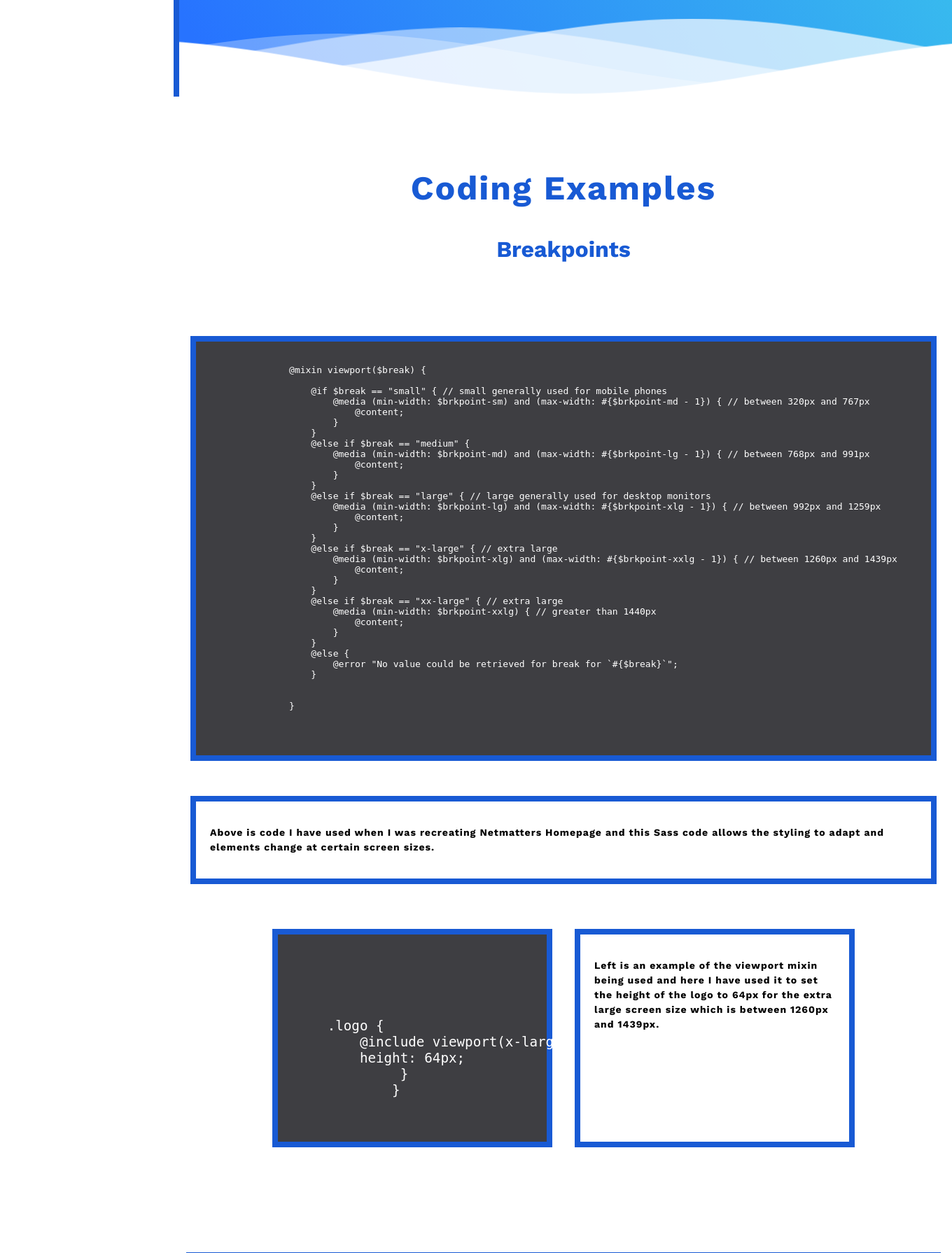
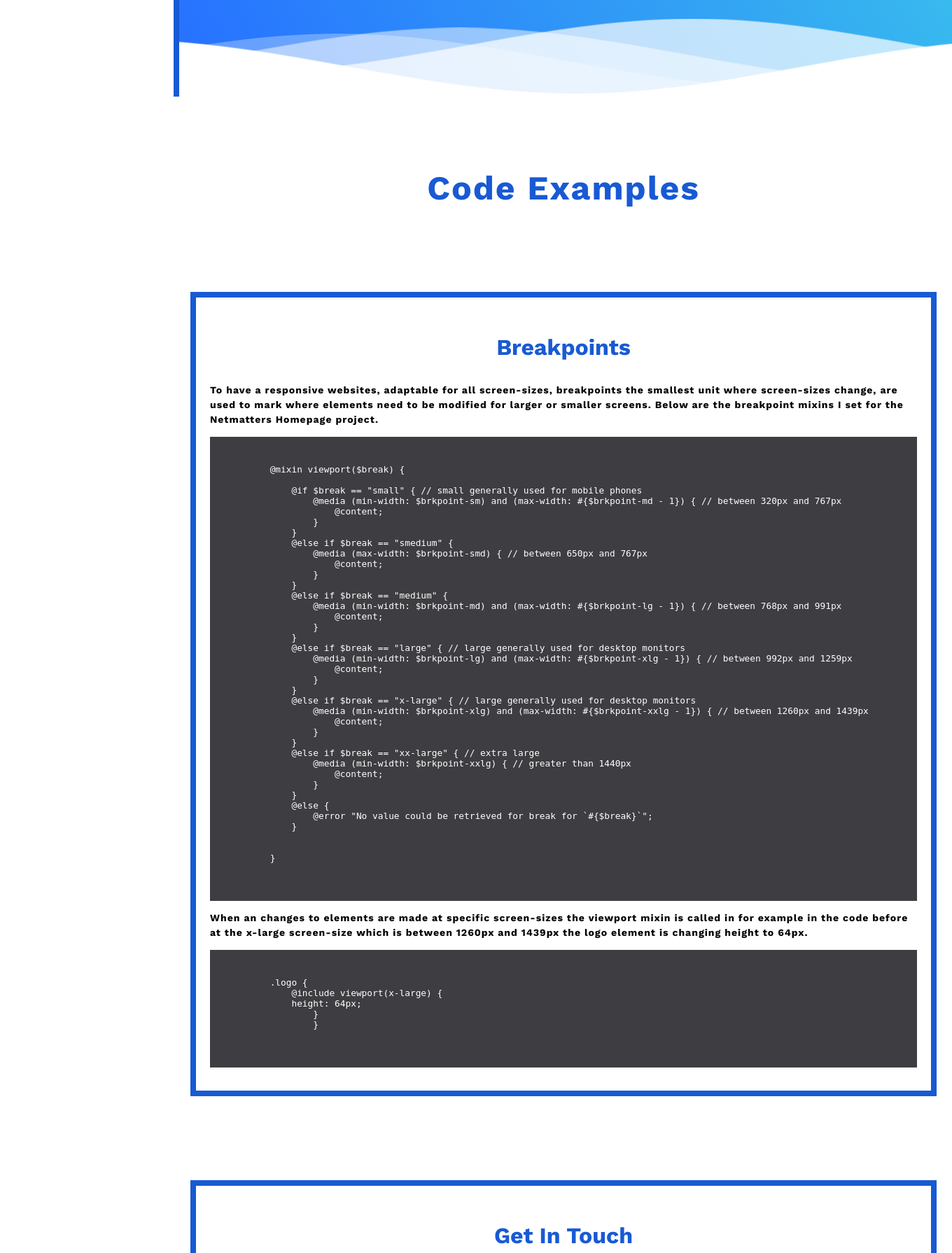
Before and after one commit to Esmee29/Portfolio, a PHP site: page /code.html in a window 1360 px wide. Shown: the part 662-2452 px from the top of the page at 70% size. Run offline with PHP 8.4, Linux system fonts and the light colour scheme; some libraries are stand-ins or nearby versions.

Commit message:
Code examples

```diff
--- a/code.html
+++ b/code.html
@@ -83,16 +83,24 @@
                 <div class="page-content"><!--Everything under header -->
                     <div class="about">
                         <div class="title">
-                            <h2 class="h1">Coding Examples</h2>
+                        <h2 class="h1">Code Examples</h2>
+                    </div>
+                    <div class="about-container">
                         <h3>Breakpoints</h3>
-                        </div>
-                            <div class="code-container">
-                                <code class="code-large">
-                                    <pre>
+                        <p>To have a responsive websites, adaptable for all screen-sizes, breakpoints
+                            the smallest unit where screen-sizes change, are used to mark where elements need to
+                            be modified for larger or smaller screens. Below are the breakpoint mixins I set for the Netmatters Homepage project.</p>
+                            <pre class="code-breaks">
+                                <code>
         @mixin viewport($break) {
 
             @if $break == "small" { // small generally used for mobile phones
                 @media (min-width: $brkpoint-sm) and (max-width: #{$brkpoint-md - 1}) { // between 320px and 767px
+                    @content;
+                }
+            }
+            @else if $break == "smedium" {
+                @media (max-width: $brkpoint-smd) { // between 650px and 767px
                     @content;
                 }
             }
@@ -106,7 +114,7 @@
                     @content;
                 }
             }
-                                            @else if $break == "x-large" { // extra large
+            @else if $break == "x-large" { // large generally used for desktop monitors
                 @media (min-width: $brkpoint-xlg) and (max-width: #{$brkpoint-xxlg - 1}) { // between 1260px and 1439px
                     @content;
                 }
@@ -122,37 +130,20 @@
 
 
         }
-
+                                </code>
                             </pre>
-                                </code>
-                                </div>
-                                <div class="text-container">
-                                    <p>Above is code I have used when I was recreating Netmatters Homepage and this Sass code allows the styling to adapt and elements change
-                                        at certain screen sizes.
-                                    </p>
-                                    </div>
-                                    <div class="content-grid-code">
-                                        <div class="code-container-small">
-                                            <code class="code-small">
-                                                <pre>
+                            <p>When an changes to elements are made at specific screen-sizes the viewport mixin is called in for example in the code before
+                                at the x-large screen-size which is between 1260px and 1439px the logo element is changing height to 64px. </p>
+                                <pre class="code-breaks">
+                                    <code>
         .logo {
             @include viewport(x-large) {
             height: 64px;
                 }
                 }
+                                    </code>
                                 </pre>
-                                            </code>
                         </div>
-                                            <div class="text-container-small">
-                                                <p>Left is an example of the viewport mixin being used and here I have used it to set the height of the logo to 64px
-                                                    for the extra large screen size which is between 1260px and 1439px.
-                                                </p>
-                                            </div>
-                                        </div>
-                                        </div>
-
-
-
                     </div>
                 <!--Contact Form-->
                 <div class="contact-container" id="contact">
--- a/css/style.css
+++ b/css/style.css
@@ -601,30 +601,6 @@
 
 @media (min-width: 320px) and (max-width: 767px) {
   /* line 354, ../../GitHub/Portfolio/scss/style/Utilities/_viewports.scss */
-  .content-grid-code {
-    display: flex;
-    flex-direction: column;
-  }
-}
-
-@media (min-width: 1260px) and (max-width: 2559px) {
-  /* line 354, ../../GitHub/Portfolio/scss/style/Utilities/_viewports.scss */
-  .content-grid-code {
-    display: flex;
-    justify-content: center;
-  }
-}
-
-@media (min-width: 992px) and (max-width: 1259px) {
-  /* line 354, ../../GitHub/Portfolio/scss/style/Utilities/_viewports.scss */
-  .content-grid-code {
-    display: flex;
-    justify-content: space-evenly;
-  }
-}
-
-@media (min-width: 320px) and (max-width: 767px) {
-  /* line 369, ../../GitHub/Portfolio/scss/style/Utilities/_viewports.scss */
   .content-grid {
     display: flex;
     flex-direction: column;
@@ -632,84 +608,84 @@
 }
 
 @media (min-width: 992px) and (max-width: 1259px) {
-  /* line 369, ../../GitHub/Portfolio/scss/style/Utilities/_viewports.scss */
+  /* line 354, ../../GitHub/Portfolio/scss/style/Utilities/_viewports.scss */
   .content-grid {
     grid-template-columns: 1fr 1fr;
   }
 }
 
 @media (min-width: 1260px) and (max-width: 2559px) {
-  /* line 369, ../../GitHub/Portfolio/scss/style/Utilities/_viewports.scss */
+  /* line 354, ../../GitHub/Portfolio/scss/style/Utilities/_viewports.scss */
   .content-grid {
     grid-template-columns: 1fr 1fr;
   }
 }
 
 @media (min-width: 320px) and (max-width: 767px) {
-  /* line 381, ../../GitHub/Portfolio/scss/style/Utilities/_viewports.scss */
+  /* line 366, ../../GitHub/Portfolio/scss/style/Utilities/_viewports.scss */
   .treehouse-container {
     margin: 0 10px;
   }
 }
 
 @media (min-width: 320px) and (max-width: 767px) {
-  /* line 386, ../../GitHub/Portfolio/scss/style/Utilities/_viewports.scss */
+  /* line 371, ../../GitHub/Portfolio/scss/style/Utilities/_viewports.scss */
   .net li {
     font-size: 1rem;
   }
 }
 
 @media (min-width: 768px) and (max-width: 991px) {
-  /* line 386, ../../GitHub/Portfolio/scss/style/Utilities/_viewports.scss */
+  /* line 371, ../../GitHub/Portfolio/scss/style/Utilities/_viewports.scss */
   .net li {
     font-size: 1rem;
   }
 }
 
 @media (min-width: 992px) and (max-width: 1259px) {
-  /* line 386, ../../GitHub/Portfolio/scss/style/Utilities/_viewports.scss */
+  /* line 371, ../../GitHub/Portfolio/scss/style/Utilities/_viewports.scss */
   .net li {
     font-size: 1.5rem;
   }
 }
 
 @media (min-width: 1260px) and (max-width: 2559px) {
-  /* line 386, ../../GitHub/Portfolio/scss/style/Utilities/_viewports.scss */
+  /* line 371, ../../GitHub/Portfolio/scss/style/Utilities/_viewports.scss */
   .net li {
     font-size: 1.5rem;
   }
 }
 
 @media (min-width: 2560px) {
-  /* line 386, ../../GitHub/Portfolio/scss/style/Utilities/_viewports.scss */
+  /* line 371, ../../GitHub/Portfolio/scss/style/Utilities/_viewports.scss */
   .net li {
     font-size: 2rem;
   }
 }
 
 @media (min-width: 992px) and (max-width: 1259px) {
-  /* line 403, ../../GitHub/Portfolio/scss/style/Utilities/_viewports.scss */
+  /* line 388, ../../GitHub/Portfolio/scss/style/Utilities/_viewports.scss */
   .tree-text {
     margin: 100px 20px 0;
   }
 }
 
 @media (min-width: 1260px) and (max-width: 2559px) {
-  /* line 403, ../../GitHub/Portfolio/scss/style/Utilities/_viewports.scss */
+  /* line 388, ../../GitHub/Portfolio/scss/style/Utilities/_viewports.scss */
   .tree-text {
     margin: 100px 20px 0;
   }
 }
 
 @media (min-width: 992px) and (max-width: 1259px) {
-  /* line 412, ../../GitHub/Portfolio/scss/style/Utilities/_viewports.scss */
+  /* line 397, ../../GitHub/Portfolio/scss/style/Utilities/_viewports.scss */
   .projects-block-button-group {
     margin-top: 50px;
   }
 }
 
 @media (min-width: 1260px) and (max-width: 2559px) {
-  /* line 412, ../../GitHub/Portfolio/scss/style/Utilities/_viewports.scss */
+  /* line 397, ../../GitHub/Portfolio/scss/style/Utilities/_viewports.scss */
   .projects-block-button-group {
     margin-top: 50px;
   }
@@ -909,67 +885,32 @@ p {
 }
 
 /* line 1, ../../GitHub/Portfolio/scss/style/Modules/_code.scss */
-.code-container {
-  margin: 120px 1rem 0 1rem;
-  border: 1ex solid #185ad4;
-  padding: 20px;
-  background-color: #3E3E42;
-  margin-top: 4rem;
+pre {
+  padding: 1.5rem;
+  margin: 1.5rem 0;
   overflow-x: auto;
-  text-align: left;
 }
 
-/* line 10, ../../GitHub/Portfolio/scss/style/Modules/_code.scss */
-.code-container-small {
-  margin: 120px 1rem 30px 1rem;
-  border: 1ex solid #185ad4;
-  padding: 20px;
-  background-color: #3E3E42;
-  margin-top: 4rem;
-  text-align: left;
-  width: 400px;
+/* line 6, ../../GitHub/Portfolio/scss/style/Modules/_code.scss */
+pre {
+  display: block;
+  font-family: monospace;
+  white-space: pre;
+  margin: 1em 0px;
 }
 
-/* line 19, ../../GitHub/Portfolio/scss/style/Modules/_code.scss */
-.text-container-small {
-  margin: 120px 1rem 30px 1rem;
-  border: 1ex solid #185ad4;
-  padding: 20px;
-  margin-top: 4rem;
-  text-align: left;
-  width: 400px;
+/* line 14, ../../GitHub/Portfolio/scss/style/Modules/_code.scss */
+code, pre {
+  background-color: #3E3E42;
+  color: #fff;
+  font-size: 0.8rem;
+  text-align: start;
 }
 
-/* line 27, ../../GitHub/Portfolio/scss/style/Modules/_code.scss */
-code {
-  display: inline-block;
-  color: #fff;
-  margin-left: -200px;
-}
-
-/* line 32, ../../GitHub/Portfolio/scss/style/Modules/_code.scss */
-.code-large {
-  margin-left: -200px;
-}
-
-/* line 35, ../../GitHub/Portfolio/scss/style/Modules/_code.scss */
-.code-small {
-  margin-left: -550px;
-  margin-top: 80px;
-  font-size: 1.2rem;
-}
-
-/* line 40, ../../GitHub/Portfolio/scss/style/Modules/_code.scss */
-.text-container {
-  margin: 50px 1rem 0 1rem;
-  border-top: 3px solid #fff;
-  border: 1ex solid #185ad4;
-  padding: 20px;
-}
-
-/* line 46, ../../GitHub/Portfolio/scss/style/Modules/_code.scss */
-.content-grid-code {
-  display: flex;
+/* line 21, ../../GitHub/Portfolio/scss/style/Modules/_code.scss */
+.code-logo {
+  margin: 1.5rem 0;
+  padding: 0.5rem;
 }
 
 /* line 1, ../../GitHub/Portfolio/scss/style/Modules/_contact.scss */
--- a/scss/style/Modules/_code.scss
+++ b/scss/style/Modules/_code.scss
@@ -1,48 +1,24 @@
-.code-container{
-    margin: 120px 1rem 0 1rem;
-    border: 1ex solid $color-primary;
-    padding: 20px;
+pre{
+    padding: 1.5rem;
+    margin: 1.5rem 0;
+    overflow-x: auto;
+}
+pre {
+    display: block;
+    font-family: monospace;
+    white-space: pre;
+    margin: 1em 0px;
+
+
+}
+code, pre {
     background-color: $code;
-    margin-top: 4rem;
-    overflow-x: auto;
-    text-align: left;
+    color: $white;
+    font-size: 0.8rem;
+    text-align: start;
+
 }
-.code-container-small{
-    margin: 120px 1rem 30px 1rem;
-    border: 1ex solid $color-primary;
-    padding: 20px;
-    background-color: $code;
-    margin-top: 4rem;
-    text-align: left;
-    width: 400px;
+.code-logo{
+    margin: 1.5rem 0;
+    padding: 0.5rem;
 }
-.text-container-small{
-    margin: 120px 1rem 30px 1rem;
-    border: 1ex solid $color-primary;
-    padding: 20px;
-    margin-top: 4rem;
-    text-align: left;
-    width: 400px;
-}
-code {
-    display: inline-block;
-    color: $white;
-    margin-left: -200px;
-}
-.code-large{
-    margin-left: -200px;
-}
-.code-small{
-    margin-left: -550px;
-    margin-top: 80px;
-    font-size: 1.2rem;
-}
-.text-container{
-    margin: 50px 1rem 0 1rem;
-    border-top: 3px solid $white;
-    border: 1ex solid $color-primary;
-    padding: 20px
-}
-.content-grid-code{
-    display: flex;
-}
--- a/scss/style/Utilities/_viewports.scss
+++ b/scss/style/Utilities/_viewports.scss
@@ -350,21 +350,6 @@ h5{
     }
 
   }
-  //code//
-  .content-grid-code{
-    @include viewport(small){
-        display: flex;
-        flex-direction: column;
-    }
-    @include viewport(x-large){
-        display: flex;
-        justify-content: center;
-    }
-    @include viewport(large){
-        display: flex;
-        justify-content: space-evenly;
-    }
-    }
  //scion//
  .content-grid {
     @include viewport(small) {
```
Also changed, not shown: 1 other file. Lines whose indentation alone changed are shown as unchanged.
